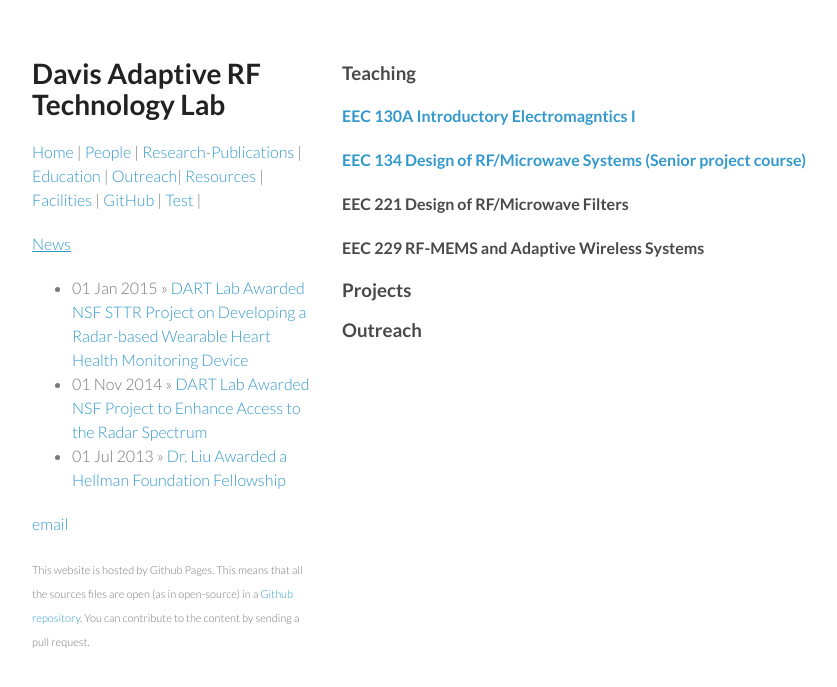
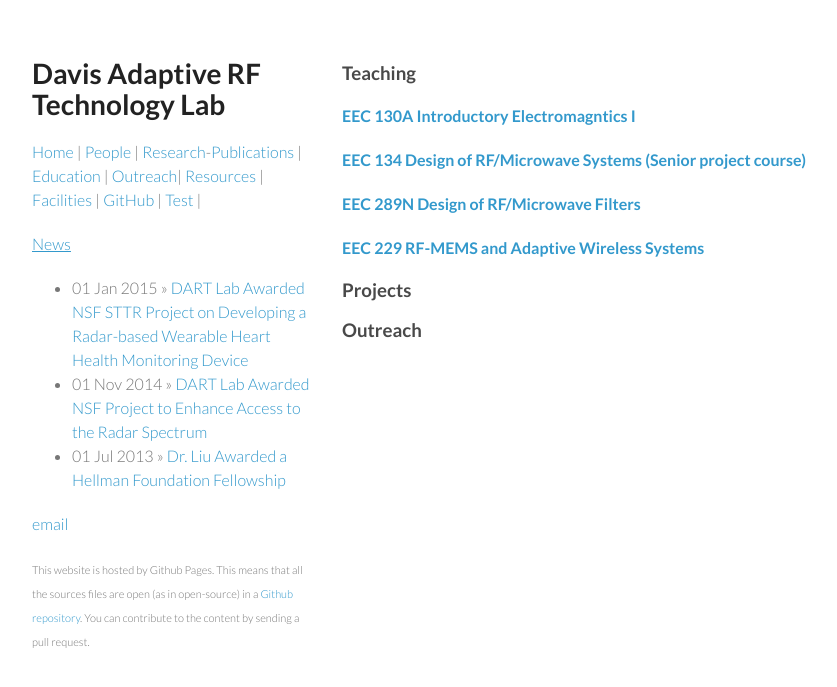
Before and after one commit to ucdart/ucdart.github.io, a Jekyll site: the page built from education/index.md, in a window 1280 px wide. Shown: the top 687 px of the page, without its empty margins (128-965 px from the left). Built offline with Jekyll 4.4.1, drawn with Linux system fonts in a browser that asks for light colours.

Commit message:
Updated index.md

```diff
--- a/education/index.md
+++ b/education/index.md
@@ -11,9 +11,9 @@ published: true
 
 #### [EEC 134 Design of RF/Microwave Systems (Senior project course)](/education/eec134.html)
 
-#### EEC 221 Design of RF/Microwave Filters
+#### [EEC 289N Design of RF/Microwave Filters](/education/eec289n.html)
 
-#### EEC 229 RF-MEMS and Adaptive Wireless Systems
+#### [EEC 229 RF-MEMS and Adaptive Wireless Systems](/education/eec229.html)
 
 ### Projects
 
```
